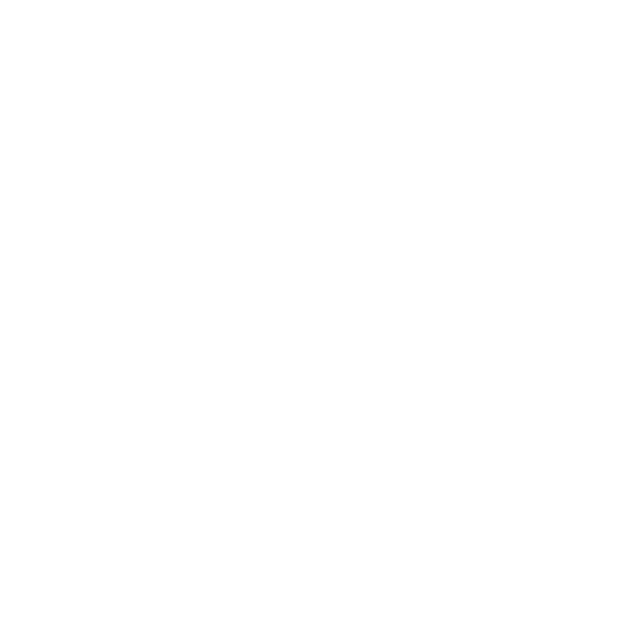
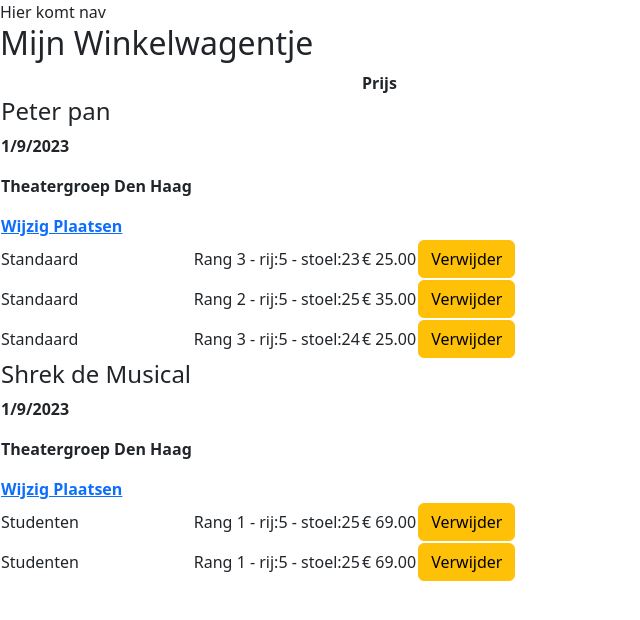
Before and after one commit to Quinten36/TheaterLaakFrontend, a React (Create React App) app: page /winkelwagen in a window 1280 px wide. Before the commit this address had no page. Shown: the top 620 px of the page, without its empty margins (0-640 px from the left). Built offline with nearby package versions, Linux system fonts and the light colour scheme.

Commit message:
add ticket rows in shoppingcart table

```diff
--- /dev/null
+++ b/src/ShoppingCart/ShoppingCart.jsx
@@ -0,0 +1,9 @@
+import Table from "./Table.jsx"
+export default function ShoppingCart({ tickets }){
+    return (
+        <div>
+            <h2>Mijn Winkelwagentje</h2>
+            <Table tickets={tickets}/>
+        </div>
+    )
+}
--- /dev/null
+++ b/src/ShoppingCart/ShoppingCartPage.jsx
@@ -0,0 +1,24 @@
+import ShoppingCart from "./ShoppingCart.jsx";
+
+export default function ShoppingCartPage() {
+    return (
+        <body>
+            <header>
+                <nav>
+                    Hier komt nav
+                </nav>
+            </header>
+            <main>
+                <ShoppingCart tickets={tickets}/>
+            </main>
+        </body>
+    );
+}
+
+const tickets = [
+    {id: "1", type: "Standaard", show: {name: "Peter pan", artist: "Theatergroep Den Haag"}, rank: "3", date: new Date(), price: "25.00", seatRow: "5", seatNumber: "23"},
+    {id: "3", type: "Standaard", show: {name: "Peter pan", artist: "Theatergroep Den Haag"}, rank: "2", date: new Date(), price: "35.00", seatRow: "5", seatNumber: "25"},
+    {id: "2", type: "Standaard", show: {name: "Peter pan", artist: "Theatergroep Den Haag"}, rank: "3", date: new Date(), price: "25.00", seatRow: "5", seatNumber: "24"},
+    {id: "4", type: "Studenten", show: {name: "Shrek de Musical", artist: "Theatergroep Den Haag"}, rank: "1", date: new Date(), price: "69.00", seatRow: "5", seatNumber: "25"},
+    {id: "5", type: "Studenten", show: {name: "Shrek de Musical", artist: "Theatergroep Den Haag"}, rank: "1", date: new Date(), price: "69.00", seatRow: "5", seatNumber: "25"}
+]
--- /dev/null
+++ b/src/ShoppingCart/ShowRow.jsx
@@ -0,0 +1,12 @@
+export default function ShowRow({ticket}){
+    return (
+        <tr>
+            <th>
+                <h4>{ticket.show.name}</h4>
+                <p>{ticket.date.toLocaleDateString({weekday: "short", hour: "numeric"})}</p>
+                <p>{ticket.show.artist}</p>
+                <a href="./">Wijzig Plaatsen</a>
+            </th>
+        </tr>
+    )
+}
--- /dev/null
+++ b/src/ShoppingCart/Table.jsx
@@ -0,0 +1,37 @@
+import ShowRow from "./ShowRow";
+import TicketRow from "./TicketRow";
+
+export default function Table({tickets}) {
+    const rows = [];
+    let lastShow = null;
+
+    tickets.forEach((ticket) => {
+        if (ticket.show.name !== lastShow) {
+            rows.push(
+                <ShowRow
+                    ticket={ticket}
+                    key={ticket.show.name}/>
+            );
+        }
+        rows.push(
+            <TicketRow
+                ticket={ticket}
+                key={ticket.id}/>
+        );
+        lastShow = ticket.show.name;
+    });
+
+    return (
+        <table>
+            <thead>
+                <tr>
+                    <th colSpan="2"></th>
+                    <th>Prijs</th>
+                </tr>
+            </thead>
+            <tbody>
+                {rows}
+            </tbody>
+        </table>
+    )
+}
--- /dev/null
+++ b/src/ShoppingCart/TicketRow.jsx
@@ -0,0 +1,13 @@
+import 'bootstrap/dist/css/bootstrap.min.css';
+import Button from 'react-bootstrap/Button';
+
+export default function TicketRow({ticket}) {
+    return (
+        <tr>
+            <td>{ticket.type}</td>
+            <td>Rang {ticket.rank} - rij:{ticket.seatRow} - stoel:{ticket.seatNumber}</td>
+            <td>€ {ticket.price}</td>
+            <td><Button variant="warning">Verwijder</Button></td>
+        </tr>
+    )
+}
--- a/src/index.js
+++ b/src/index.js
@@ -4,6 +4,7 @@
 import App from './App';
 import reportWebVitals from './reportWebVitals';
 import { BrowserRouter as Router,Routes,Route } from 'react-router-dom';
+import ShoppingCartPage from './ShoppingCart/ShoppingCartPage';
 
 const root = ReactDOM.createRoot(document.getElementById('root'));
 root.render(
@@ -18,6 +19,7 @@
         <Route exact path='/ticket' element={{/*link to ticket us*/}}></Route>
         <Route exact path='/begunstigers' element={{/*link to begunstigers us*/}}></Route>
         <Route exact path='/admin' element={{/*link to admin us*/}}></Route>
+        <Route exact path='/winkelwagen' element={<ShoppingCartPage/>}></Route>
       </Routes>
       {/* footer */}
     </Router>
```
Also changed, not shown: package.json (+6 -1 lines), 1 other file (tests, documents, lock files or other folders).
